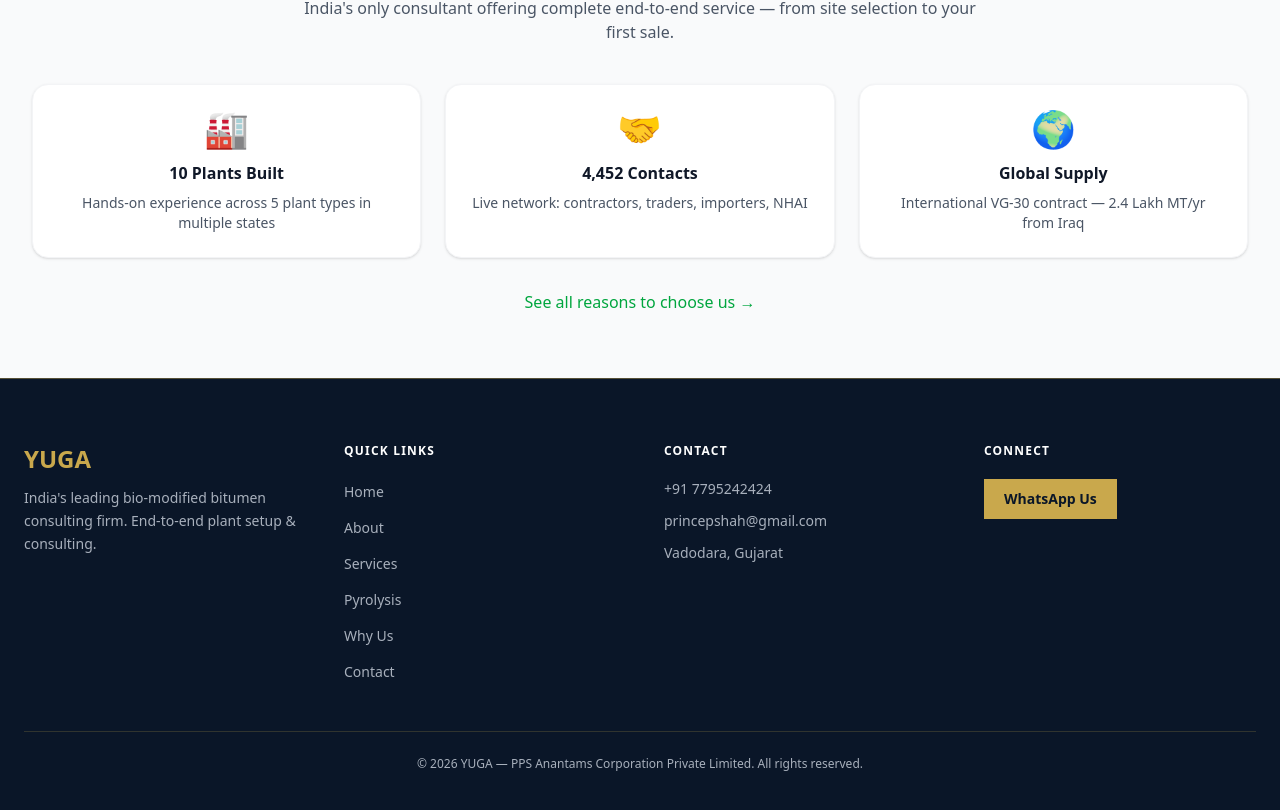
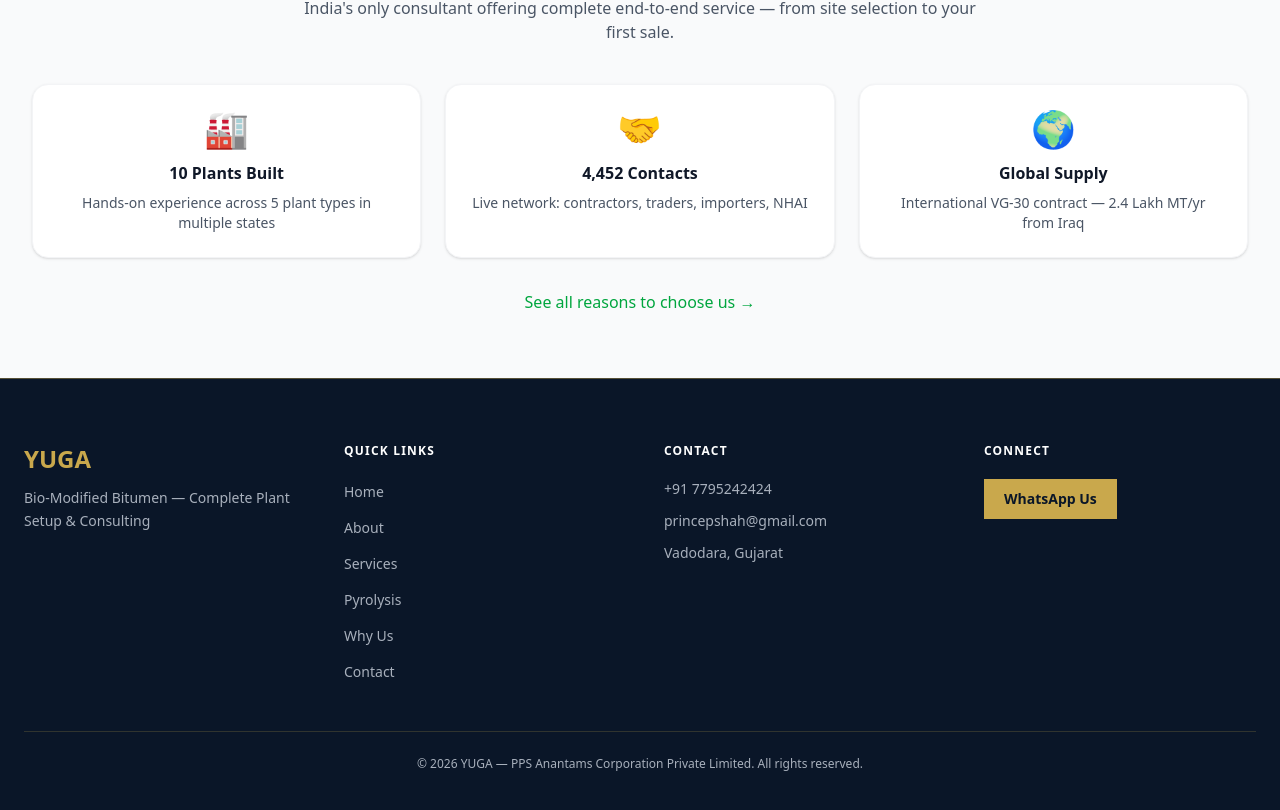
Before and after one commit to pacpltradingdesk-dotcom/yuga-website, a Next.js app: page / in a window 1280 px wide. Shown: the part 3005-3815 px from the top of the page. Built offline with nearby package versions, Linux system fonts and the light colour scheme; a web font is replaced by a local one.

Commit message:
refactor: Footer — use COMPANY.tagline, typed NavLink, strengthen WhatsApp test

```diff
--- a/components/Footer.tsx
+++ b/components/Footer.tsx
@@ -1,7 +1,9 @@
 import Link from "next/link";
 import { COMPANY } from "@/lib/company-data";
 
-const QUICK_LINKS = [
+type NavLink = { href: string; label: string };
+
+const QUICK_LINKS: NavLink[] = [
   { href: "/", label: "Home" },
   { href: "/about", label: "About" },
   { href: "/services", label: "Services" },
@@ -20,7 +22,7 @@
           <div>
             <p className="font-display text-2xl font-bold text-brand-gold mb-3">YUGA</p>
             <p className="text-brand-muted text-sm leading-relaxed">
-              India&apos;s leading bio-modified bitumen consulting firm. End-to-end plant setup &amp; consulting.
+              {COMPANY.tagline}
             </p>
           </div>
 
@@ -61,7 +63,7 @@
               href={`https://wa.me/${waNumber}`}
               target="_blank"
               rel="noopener noreferrer"
-              className="inline-flex items-center gap-2 bg-brand-gold text-brand-navy font-semibold text-sm px-5 py-2.5 hover:bg-[#b8963e] transition-colors"
+              className="inline-flex items-center gap-2 bg-brand-gold text-brand-navy font-semibold text-sm px-5 py-2.5 hover:opacity-90 transition-colors"
             >
               WhatsApp Us
             </a>
```
Also changed, not shown: 1 other file (tests, documents, lock files or other folders).
